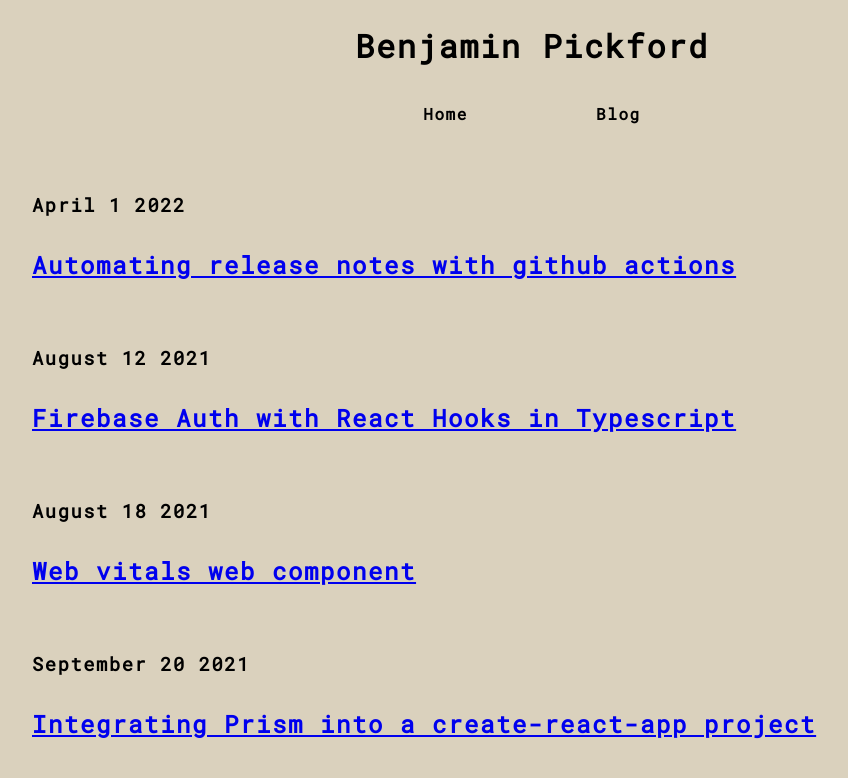
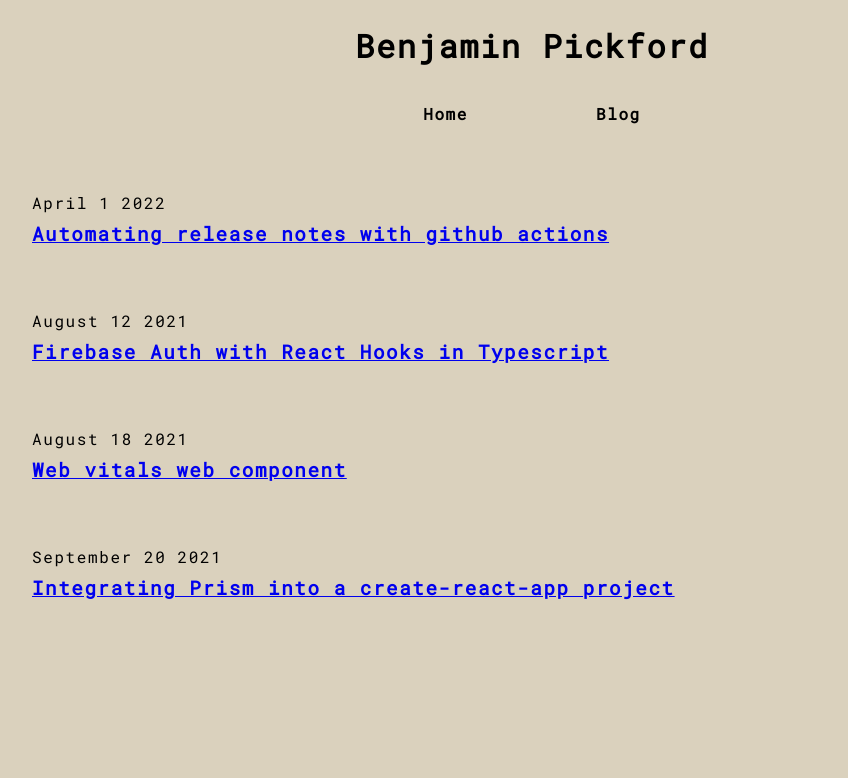
Before and after one commit to bmpickford/bmpickford, an Astro site: page /blog in a window 1280 px wide. Shown: the whole page, without its empty margins (108-956 px from the left). Built offline with nearby package versions, Linux system fonts and the light colour scheme; Astro itself is replaced by a stand-in of ours.

Commit message:
fix list

```diff
--- a/src/components/BlogPostPreview.astro
+++ b/src/components/BlogPostPreview.astro
@@ -10,7 +10,7 @@ const { post } = Astro.props;
   <header>
     <h3 class="publish-date">{post.frontmatter.publishDate}</h3>
     <a class="highlight-anchor" href={post.url}>
-      <h2 class="title">{post.frontmatter.title}</h2>
+      <h2 class="preview-title">{post.frontmatter.title}</h2>
     </a>
   </header>
 </article>
@@ -20,4 +20,14 @@ const { post } = Astro.props;
     padding-bottom: 2rem;
     margin-bottom: 2rem;
   }
+
+  .publish-date {
+    font-weight: 300;
+    font-size: 1rem;
+  }
+
+  .preview-title {
+    font-size: 1.2rem;
+    margin-top: 8px;
+  }
 </style>
```
